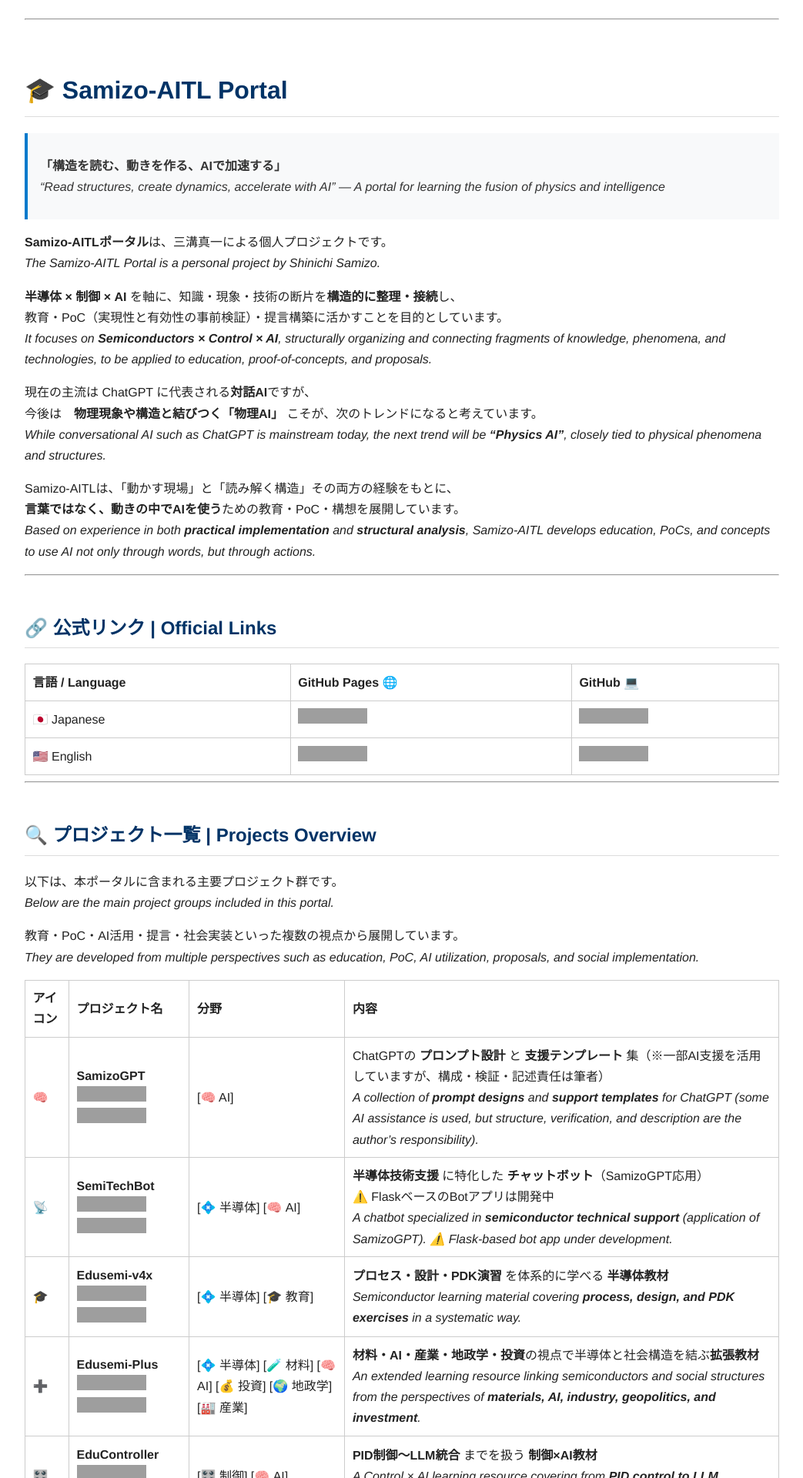
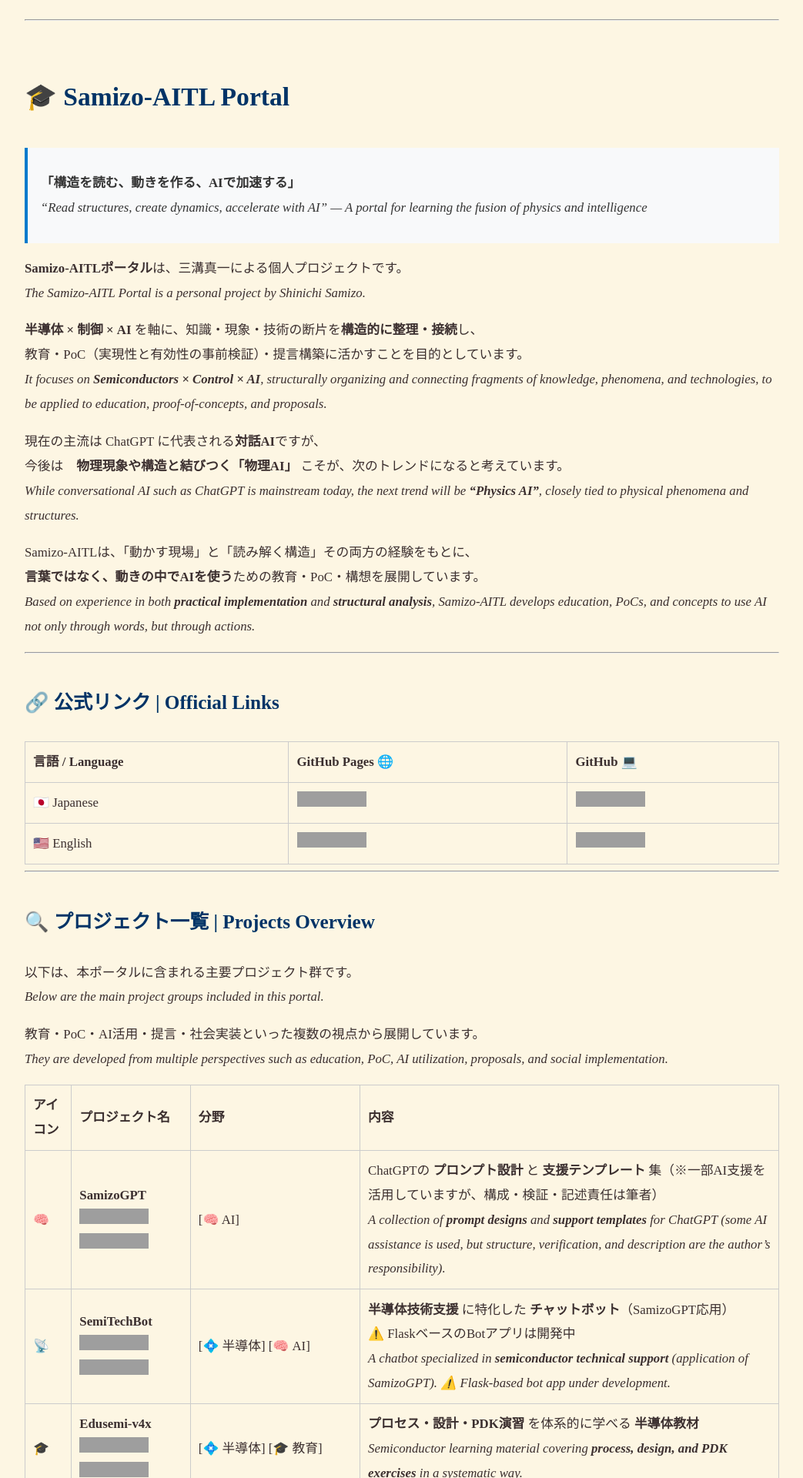
Before and after one commit to Samizo-AITL/Samizo-AITL.github.io, a Jekyll site: the page built from index.md, in a window 1280 px wide. Shown: the top 1920 px of the page at 77% size, without its empty margins (118-1161 px from the left). Built offline with Jekyll 4.4.1, drawn with Linux system fonts in a browser that asks for light colours; grey boxes are pictures that could not be loaded.

Commit message:
Update style.css

```diff
--- a/assets/style.css
+++ b/assets/style.css
@@ -134,20 +134,20 @@
   text-align: center;
 }
 
-/* === Theme: Blue-Gray (落ち着き＋未来感) === */
-body.theme-bluegray {
-  background: #e6ecf2;   /* 落ち着いたブルーグレー */
-  color: #2e2a24;        /* 本文は濃いめ茶黒で読みやすく */
-  font-family: "Noto Sans JP", "Hiragino Kaku Gothic ProN",
-               "Segoe UI", "Helvetica Neue", Arial, sans-serif;
+/* === Theme: Sepia (安心感＋クラシック) === */
+body.theme-sepia {
+  background: #fdf6e3;   /* 落ち着いたセピア */
+  color: #3b2f2f;        /* 本文は濃いめ茶 */
+  font-family: "Noto Sans JP", "Hiragino Mincho ProN", "Yu Mincho",
+               "Times New Roman", serif;
   line-height: 1.9;
   font-size: 1.05em;
 }
 
-/* 見出しを青字に統一 */
-body.theme-bluegray h1,
-body.theme-bluegray h2,
-body.theme-bluegray h3 {
+/* 見出し（青字で未来感を融合） */
+body.theme-sepia h1,
+body.theme-sepia h2,
+body.theme-sepia h3 {
   font-weight: 700;
   color: #003366;   /* 濃い青 */
   border-bottom: none;
@@ -155,32 +155,32 @@
   letter-spacing: 0;
 }
 
-/* H1: 左詰め */
-body.theme-bluegray h1 {
+/* H1: 左寄せ */
+body.theme-sepia h1 {
   font-size: 2em;
   text-align: left;
   margin-bottom: 0.8em;
 }
 
 /* H2: 中サイズ */
-body.theme-bluegray h2 {
+body.theme-sepia h2 {
   font-size: 1.5em;
   margin-top: 1.6em;
 }
 
 /* H3: 小サイズ */
-body.theme-bluegray h3 {
+body.theme-sepia h3 {
   font-size: 1.2em;
   margin-top: 1.2em;
 }
 
 /* リンク：シンプル強調（小さめ＋太字＋下線） */
-body.theme-bluegray a {
+body.theme-sepia a {
   color: #0066cc;
   font-weight: 600;
   font-size: 0.95em;
   text-decoration: underline;
 }
-body.theme-bluegray a:hover {
+body.theme-sepia a:hover {
   color: #004c99;
 }
```
